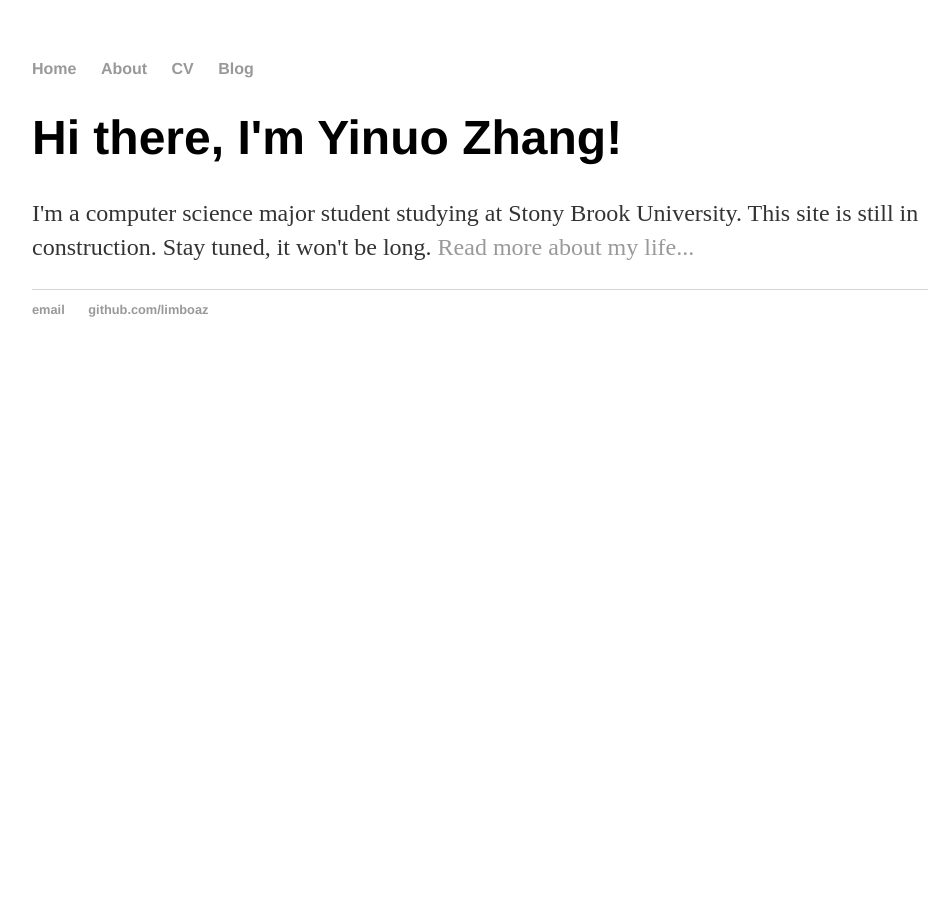
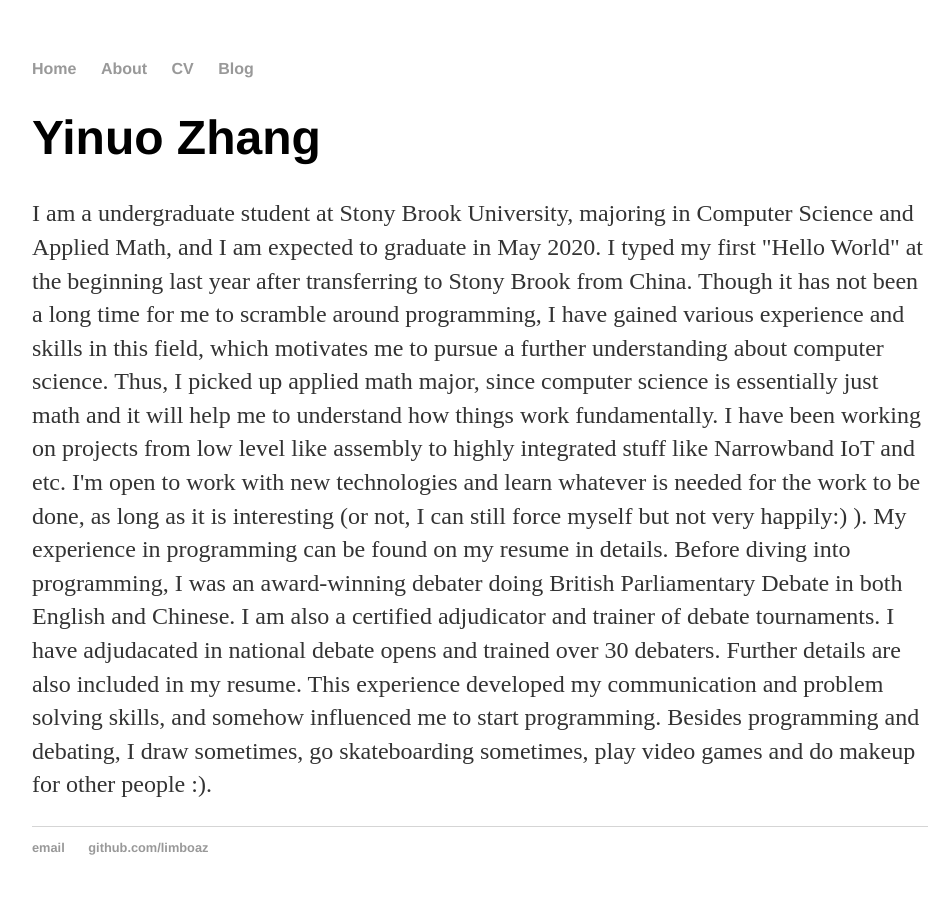
Before and after one commit to limboaz/limboaz.github.io, a Jekyll site: the page built from index.html, in a window 1280 px wide. Shown: the whole page, without its empty margins (160-1112 px from the left). Built offline with Jekyll 4.4.1, drawn with Linux system fonts in a browser that asks for light colours.

Commit message:
bio fixed

```diff
--- a/index.html
+++ b/index.html
@@ -3,8 +3,14 @@ layout: default
 title: Yinuo Zhang
 ---
 <div class="blurb">
-	<h1>Hi there, I'm Yinuo Zhang!</h1>
-	<p>I'm a computer science major student studying at Stony Brook University.
-		This site is still in construction. Stay tuned, it won't be long.
-		<a href="/about">Read more about my life...</a></p>
+	<h1>Yinuo Zhang</h1>
+	<p>
+		I am a undergraduate student at Stony Brook University, majoring in Computer Science and Applied Math, and I am expected to graduate in May 2020. I typed my first "Hello World" at the beginning last year after transferring to Stony Brook from China. Though it has not been a long time for me to scramble around programming, I have gained various experience and skills in this field, which motivates me to pursue a further understanding about computer science. Thus, I picked up applied math major, since computer science is essentially just math and it will help me to understand how things work fundamentally.
+
+		I have been working on projects from low level like assembly to highly integrated stuff like Narrowband IoT and etc. I'm open to work with new technologies and learn whatever is needed for the work to be done, as long as it is interesting (or not, I can still force myself but not very happily:) ). My experience in programming can be found on my resume in details.
+
+		Before diving into programming, I was an award-winning debater doing British Parliamentary Debate in both English and Chinese. I am also a certified adjudicator and trainer of debate tournaments. I have adjudacated in national debate opens and trained over 30 debaters. Further details are also included in my resume. This experience developed my communication and problem solving skills, and somehow influenced me to start programming.
+
+		Besides programming and debating, I draw sometimes, go skateboarding sometimes, play video games and do makeup for other people :).
+
 </div><!-- /.blurb -->
```
